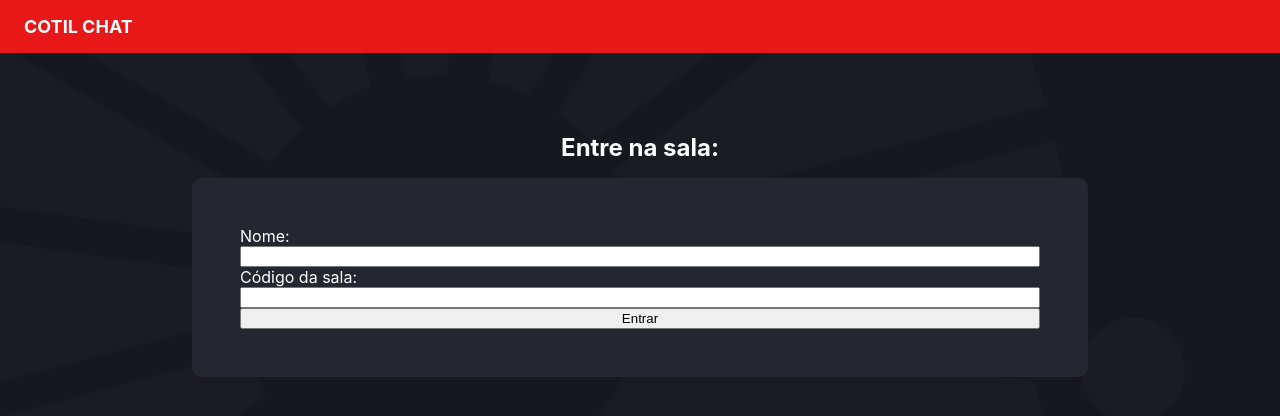
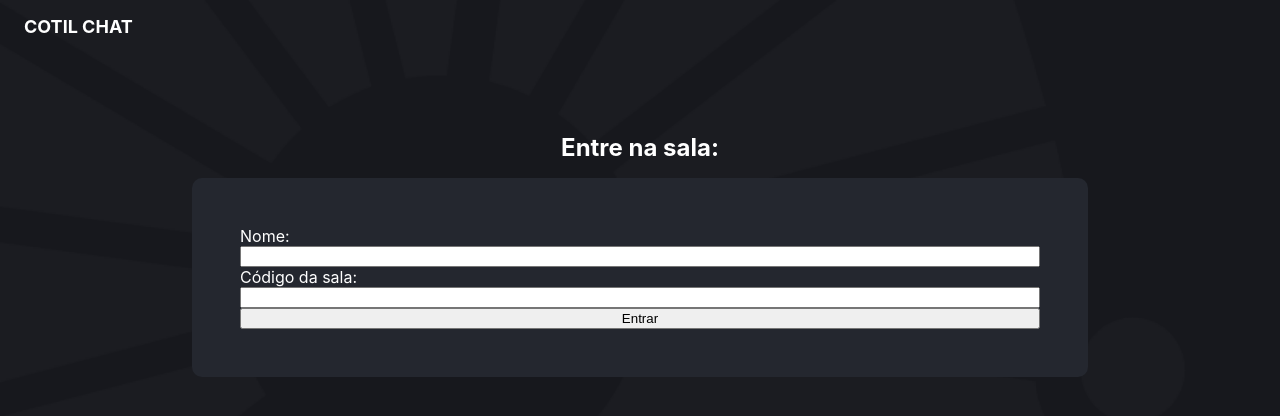
Before and after one commit to guiguat/cotil-chat, a React (Create React App) app in the folder client/: page / in a window 1280 px wide. Shown: the top 416 px of the page. Built offline with nearby package versions, Linux system fonts and the light colour scheme.

Commit message:
add variables

```diff
--- a/client/src/Components/Navbar/navbar.css
+++ b/client/src/Components/Navbar/navbar.css
@@ -1,5 +1,5 @@
 .navbar{
-    background-color: #E81818;
+    background-color: var(--red);
     display: flex;
     padding: 1rem 1.5rem;
     width: 100%;
```
